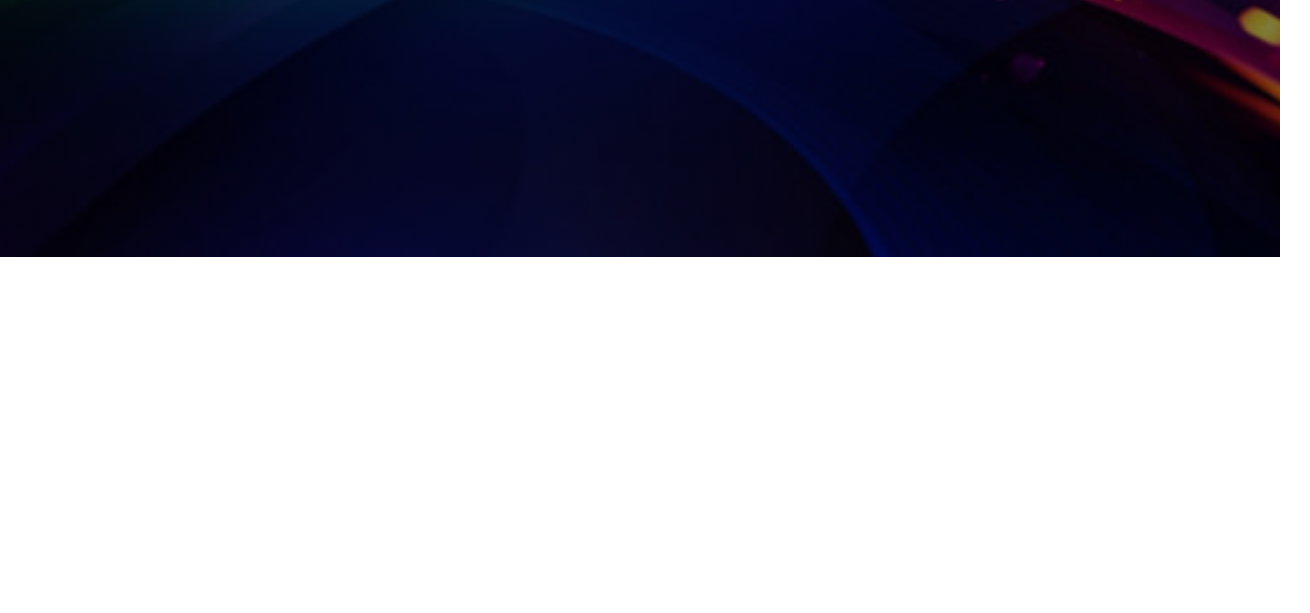
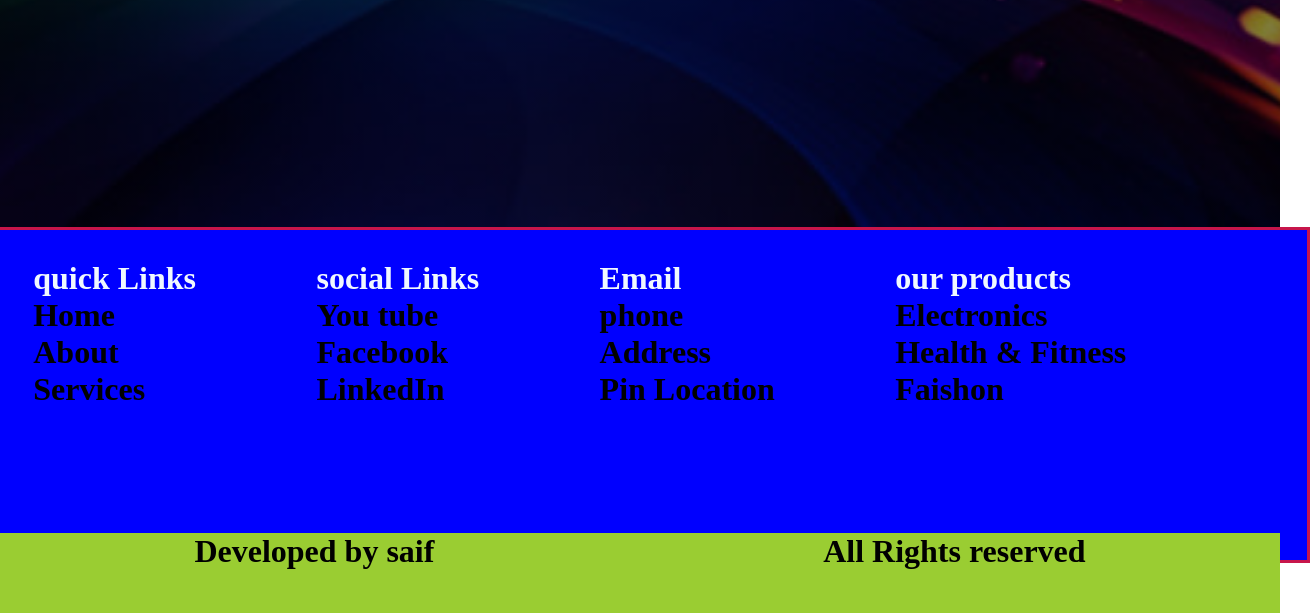
Before and after one commit to saifshamil/portfoilio-website, a plain HTML site: page index.html in a window 1280 px wide. Shown: the part 615-1228 px from the top of the page, 1310 px wide, since content can reach past the window. Before the commit the page ends 872 px from the top, so only its background shows below. Drawn offline with nearby package versions, Linux system fonts and the light colour scheme.

Commit message:
Add Footer

```diff
--- a/index.html
+++ b/index.html
@@ -54,6 +54,67 @@
         </div>
     </div>
 
+     <footer
+      style="
+        background-color: blue;
+        height: 300px;
+        z-index: -1;
+        margin: -30px;
+        display: flex;
+        justify-content: space-around;
+        padding-top: 30px;
+        border: 3px solid rgb(199, 21, 75);
+      "
+    >
+      <div>
+        <h1>
+          <a style="text-decoration: none; color: aliceblue">quick Links</a>
+        </h1>
+        <h1><a style="text-decoration: none">Home</a></h1>
+        <h1><a style="text-decoration: none">About</a></h1>
+        <h1><a style="text-decoration: none">Services</a></h1>
+      </div>
+
+      <div>
+        <h1>
+          <a style="text-decoration: none; color: aliceblue">social Links</a>
+        </h1>
+        <h1><a style="text-decoration: none">You tube</a></h1>
+        <h1><a style="text-decoration: none">Facebook</a></h1>
+        <h1><a style="text-decoration: none">LinkedIn</a></h1>
+      </div>
+
+      <div>
+        <h1><a style="text-decoration: none; color: aliceblue">Email</a></h1>
+        <h1><a style="text-decoration: none">phone</a></h1>
+        <h1><a style="text-decoration: none">Address</a></h1>
+        <h1><a style="text-decoration: none">Pin Location</a></h1>
+      </div>
+
+      <div>
+        <h1>
+          <a style="text-decoration: none; color: aliceblue">our products</a>
+        </h1>
+        <h1><a style="text-decoration: none">Electronics</a></h1>
+        <h1><a style="text-decoration: none">Health & Fitness</a></h1>
+        <h1><a style="text-decoration: none">Faishon</a></h1>
+      </div>
+      <div style="background-color: greenyellow; height: 100px"></div>
+    </footer>
+
+    <div
+      style="
+        background-color: yellowgreen;
+        height: 80px;
+        display: flex;
+        justify-content: space-around;
+      "
+    >
+      <h1>Developed by saif</h1>
+      <h1>All Rights reserved</h1>
+    </div>
+
+
     <script src="https://unpkg.com/ionicons@5.4.0/dist/ionicons.js"></script>
 </body>
 </html>
```
